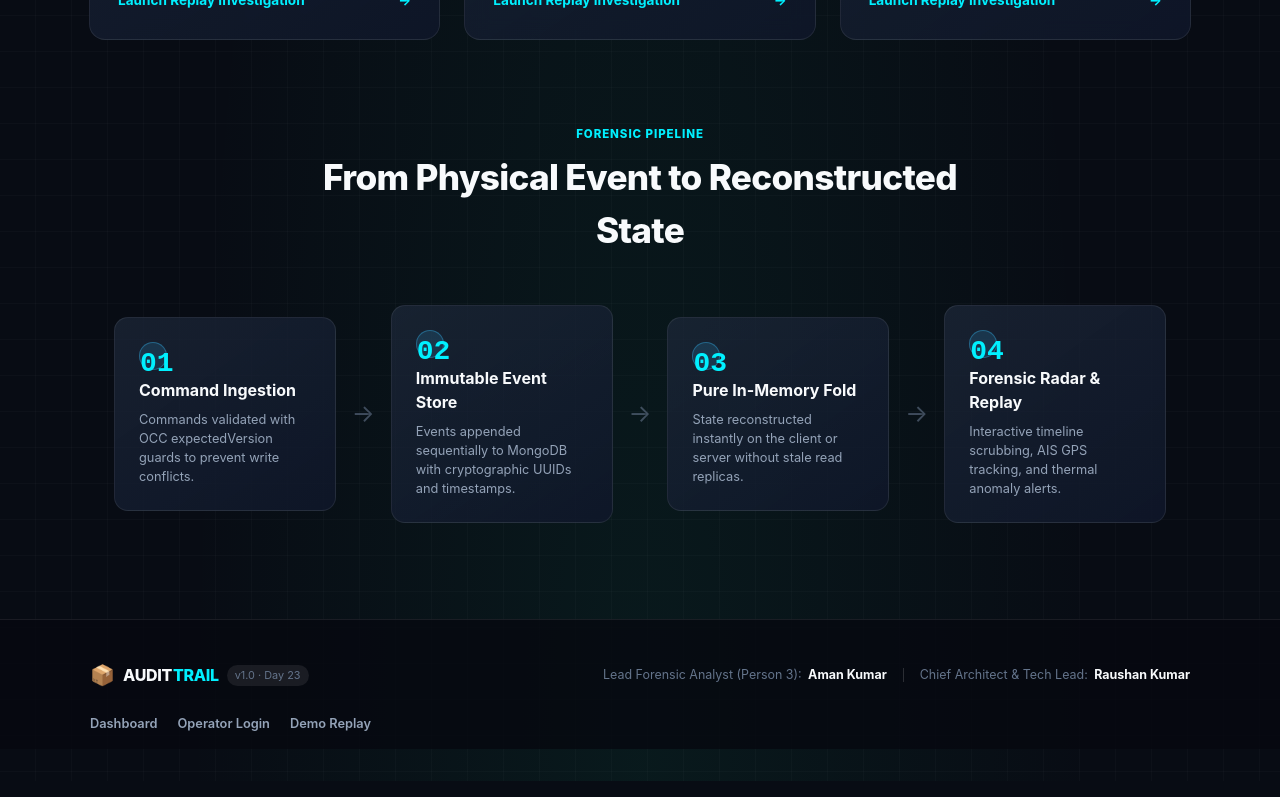
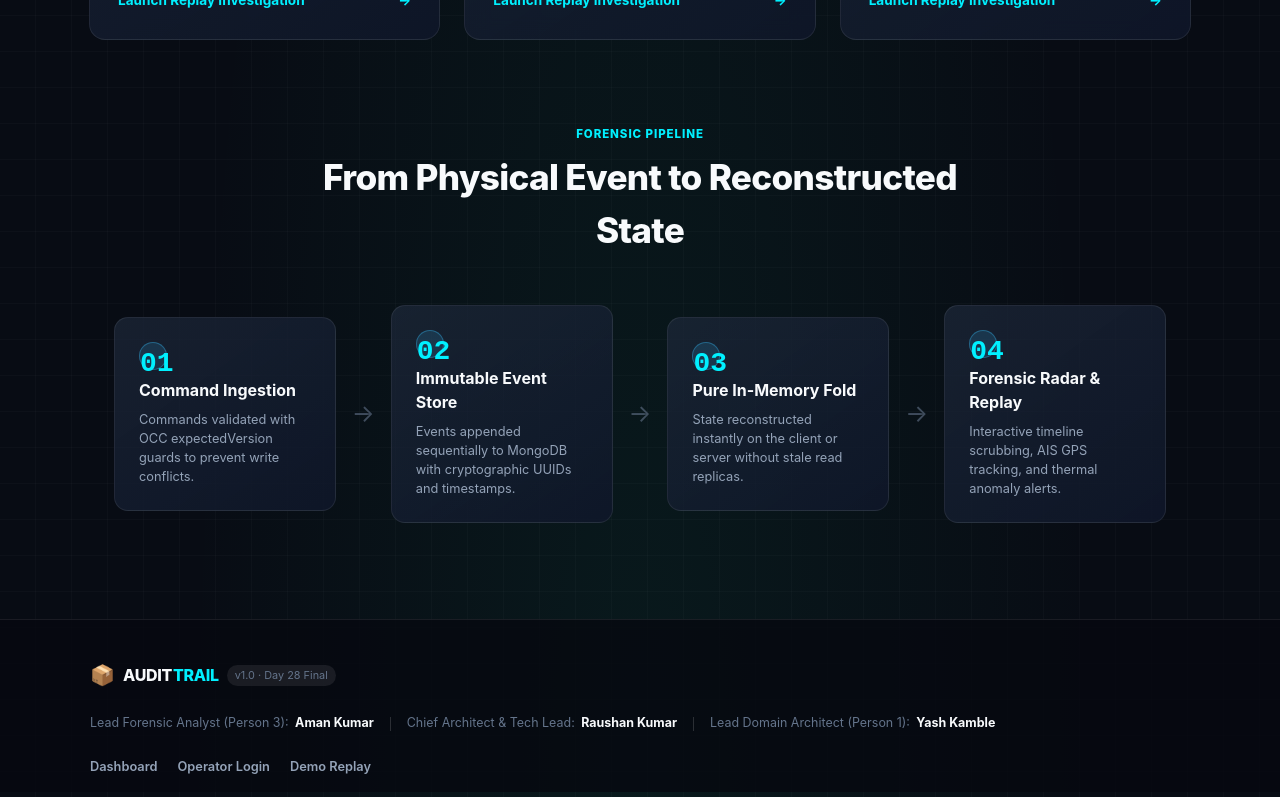
Before and after one commit to Raushan1504/Audit_Trail, a React (Vite) app in the folder client/: page / in a window 1280 px wide. Shown: the part 2000-2797 px from the top of the page. Built offline with nearby package versions, Linux system fonts and the light colour scheme; no server answers.

Commit message:
feat(ui): add Yash Kamble to home footer team roster and operator profiles

```diff
--- a/client/src/components/Navbar.jsx
+++ b/client/src/components/Navbar.jsx
@@ -24,7 +24,7 @@ function Navbar() {
           <span className="brand-text">
             AUDIT<span className="brand-accent">TRAIL</span>
           </span>
-          <span className="brand-badge">v1.0 · Day 23</span>
+          <span className="brand-badge">v1.0 · Day 28 Final</span>
         </Link>
 
         {/* Primary Navigation Links */}
--- a/client/src/pages/Home.jsx
+++ b/client/src/pages/Home.jsx
@@ -288,7 +288,7 @@ export default function Home() {
             <span className="brand-name">
               AUDIT<span className="brand-accent">TRAIL</span>
             </span>
-            <span className="brand-version">v1.0 · Day 23</span>
+            <span className="brand-version">v1.0 · Day 28 Final</span>
           </div>
 
           <div className="footer-team">
@@ -300,6 +300,11 @@ export default function Home() {
             <div className="team-member">
               <span className="team-role">Chief Architect & Tech Lead:</span>
               <span className="team-name">Raushan Kumar</span>
+            </div>
+            <div className="team-divider" />
+            <div className="team-member">
+              <span className="team-role">Lead Domain Architect (Person 1):</span>
+              <span className="team-name">Yash Kamble</span>
             </div>
           </div>
 
--- a/client/src/utils/authProfiles.js
+++ b/client/src/utils/authProfiles.js
@@ -9,7 +9,7 @@ export const DEMO_OPERATORS = [
     email: 'aman@audittrail.io',
     role: 'Lead Forensic Analyst',
     passcode: 'audit2026',
-    badge: 'Person 3 · Dashboard Engineer',
+    badge: 'Person 3 · Forensic Analyst',
     avatar: '👨‍💻'
   },
   {
@@ -18,8 +18,17 @@ export const DEMO_OPERATORS = [
     email: 'raushan@audittrail.io',
     role: 'Chief Auditor & Architect',
     passcode: 'audit2026',
-    badge: 'Team Lead · Event Store',
+    badge: 'Chief Architect & Tech Lead',
     avatar: '🛡️'
+  },
+  {
+    id: 'op_yash',
+    name: 'Yash Kamble',
+    email: 'yash@audittrail.io',
+    role: 'Lead Domain Architect',
+    passcode: 'audit2026',
+    badge: 'Person 1 · Domain Lead',
+    avatar: '🏛️'
   },
   {
     id: 'op_compliance',
```
Also changed, not shown: 1 other file (tests, documents, lock files or other folders).
